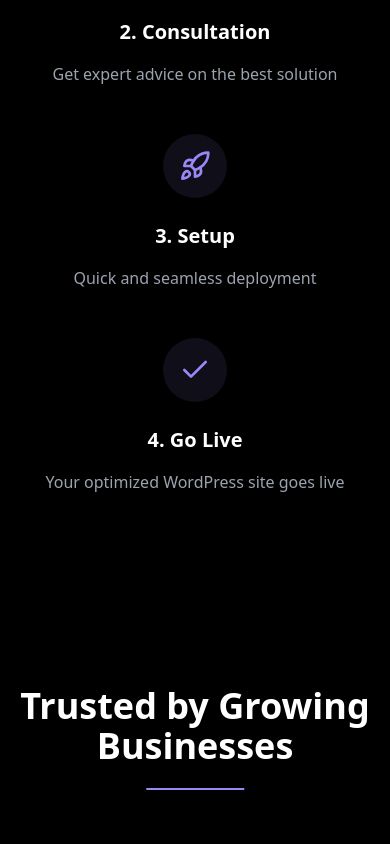
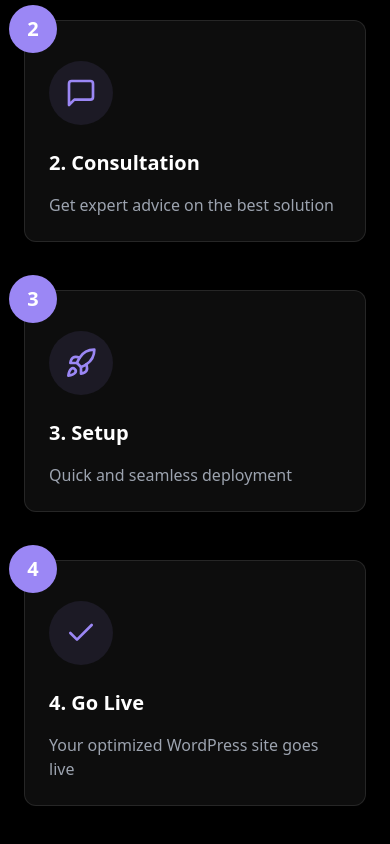
Before and after one commit to stevenboffa/wpvelocity, a React (Vite) app: page / in a window 390 px wide. Shown: the part 7720-8564 px from the top of the page. Built offline with nearby package versions, Linux system fonts and the light colour scheme; no server answers.

Commit message:
Improve Simple Process Design
Revamp the design of the "Our Simple Process" section to restore the previous style with rounded boxes and overlapping numbers in circles. Additionally, remove the "Trusted by Growing Businesses" section from the layout.
[skip gpt_engineer]

```diff
--- a/src/components/sections/SimpleProcess.tsx
+++ b/src/components/sections/SimpleProcess.tsx
@@ -1,4 +1,4 @@
-import { ClipboardList, MessageSquare, Rocket, Check, ArrowRight } from "lucide-react";
+import { ClipboardList, MessageSquare, Rocket, Check } from "lucide-react";
 import { SectionHeader } from "@/components/ui/section-header";
 
 const SimpleProcess = () => {
@@ -30,29 +30,24 @@ const SimpleProcess = () => {
       <SectionHeader>Our Simple Process</SectionHeader>
 
       <div className="container mx-auto px-6">
-        <div className="grid md:grid-cols-2 lg:grid-cols-4 gap-12 relative">
+        <div className="grid md:grid-cols-2 lg:grid-cols-4 gap-12">
           {steps.map((step, index) => (
-            <div key={index} className="relative">
-              <div className="text-center relative z-10">
-                <div className="mb-6 mx-auto w-16 h-16 rounded-full bg-primary/10 flex items-center justify-center">
+            <div
+              key={index}
+              className="relative p-6 rounded-xl glass-morphism hover:bg-white/10 transition-all duration-300"
+            >
+              {/* Numbered Circle */}
+              <div className="absolute -top-4 -left-4 w-12 h-12 rounded-full bg-primary flex items-center justify-center text-xl font-bold text-white">
+                {index + 1}
+              </div>
+
+              <div className="mt-4">
+                <div className="mb-6 w-16 h-16 rounded-full bg-primary/10 flex items-center justify-center">
                   <step.icon className="w-8 h-8 text-primary" />
                 </div>
                 <h3 className="text-xl font-semibold mb-4 text-white">{step.title}</h3>
                 <p className="text-gray-400">{step.description}</p>
               </div>
-
-              {/* Curved Arrow Connector (except for last item) */}
-              {index < steps.length - 1 && (
-                <div className="hidden lg:block absolute top-8 -right-6 w-24 transform translate-x-1/2">
-                  <div className="relative w-full">
-                    <ArrowRight
-                      className={`w-8 h-8 text-primary absolute
-                        ${index % 2 === 0 ? '-rotate-[15deg]' : 'rotate-[15deg]'}
-                        transform -translate-y-1/2 animate-float`}
-                    />
-                  </div>
-                </div>
-              )}
             </div>
           ))}
         </div>
--- a/src/pages/Index.tsx
+++ b/src/pages/Index.tsx
@@ -9,7 +9,6 @@ import PainPoints from "@/components/sections/PainPoints";
 import PerformanceMetrics from "@/components/sections/PerformanceMetrics";
 import EnterpriseTechStack from "@/components/sections/EnterpriseTechStack";
 import SimpleProcess from "@/components/sections/SimpleProcess";
-import TrustedBusinesses from "@/components/sections/TrustedBusinesses";
 import { usePixabayImages } from "@/hooks/use-pixabay-images";
 import { useToast } from "@/hooks/use-toast";
 import { useEffect } from "react";
@@ -37,7 +36,6 @@ const Index = () => {
       <PerformanceMetrics />
       <EnterpriseTechStack />
       <SimpleProcess />
-      <TrustedBusinesses />
 
       {/* Contact Form */}
       <section className="py-24 bg-gradient-to-t from-secondary to-black">
```
